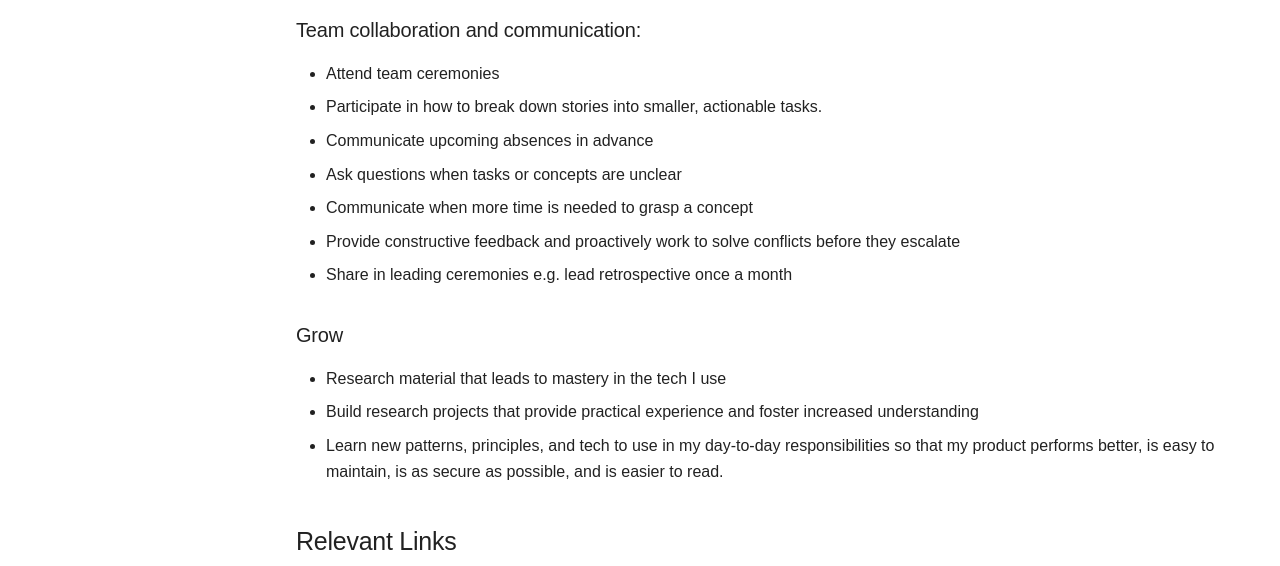
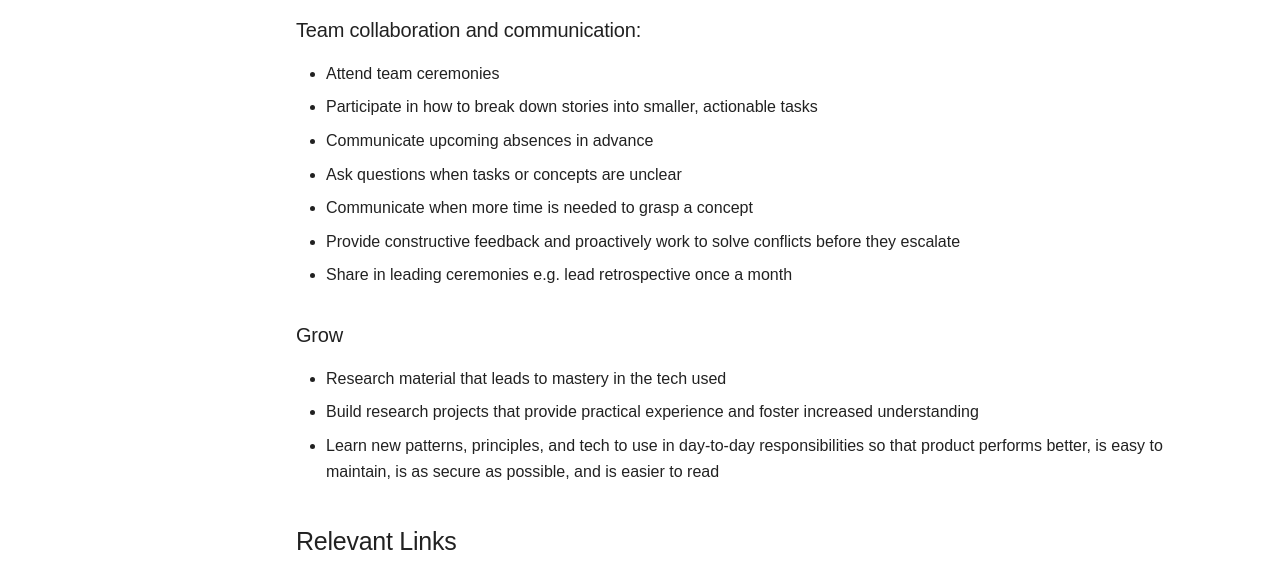
Before and after one commit to rise8-us/delivery-playbooks, an MkDocs documentation site: the page built from docs/content/roles/Engineering-Role-Definition.md, in a window 1280 px wide and 1387 px high. Shown: the part 729-1295 px from the top of the window. Built offline with MkDocs 1.6.1 and Material for MkDocs 9.7.7, drawn with Linux system fonts in a browser that asks for light colours.

Commit message:
Update Engineering-Role-Definition.md

```diff
--- a/docs/content/roles/Engineering-Role-Definition.md
+++ b/docs/content/roles/Engineering-Role-Definition.md
@@ -15,7 +15,7 @@ Software Security Engineers typically work with software development teams to in
 
 ### Team collaboration and communication:
 * Attend team ceremonies
-* Participate in how to break down stories into smaller, actionable tasks.
+* Participate in how to break down stories into smaller, actionable tasks
 * Communicate upcoming absences in advance
 * Ask questions when tasks or concepts are unclear
 * Communicate when more time is needed to grasp a concept
@@ -23,9 +23,9 @@ Software Security Engineers typically work with software development teams to in
 * Share in leading ceremonies e.g. lead retrospective once a month
 
 ### Grow
-* Research material that leads to mastery in the tech I use
+* Research material that leads to mastery in the tech used
 * Build research projects that provide practical experience and foster increased understanding
-* Learn new patterns, principles, and tech to use in my day-to-day responsibilities so that my product performs better, is easy to maintain, is as secure as possible, and is easier to read.
+* Learn new patterns, principles, and tech to use in day-to-day responsibilities so that product performs better, is easy to maintain, is as secure as possible, and is easier to read
 
 ## Relevant Links
 * [A-Player Agreement](https://docs.google.com/document/d/1qUx49qN55SIyTkURXGy-VUMBaMeTkyheMyMHPJ3wRHU/edit)
```
